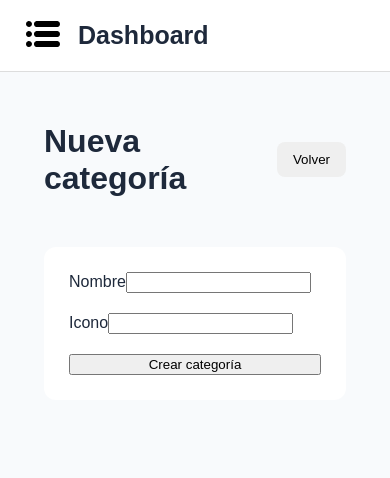
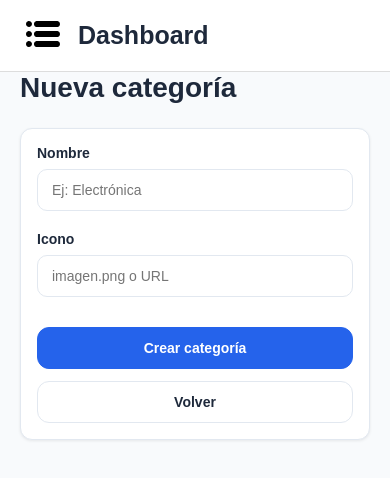
Before and after one commit to marcos-coloma/web1-MiEcommerce, a React (Vite) app in the folder admin/: page /categories/new in a window 390 px wide. Shown: the top 478 px of the page. Built offline with nearby package versions, Linux system fonts and the light colour scheme.

Commit message:
feat: Finish categories view and new category page design

```diff
--- a/admin/src/pages/categories/CategoriesView/CategoriesView.css
+++ b/admin/src/pages/categories/CategoriesView/CategoriesView.css
@@ -1,49 +1,126 @@
 .category-view {
-    padding: 24px;
-}
-
-
-.category-view__header {
-    display: flex;
-    justify-content: space-between;
-    margin-bottom: 24px;
-}
-
-
-.category-view__header button {
-    padding: 10px 16px;
-    cursor: pointer;
-}
-
-
-.category-view__card {
-
-    background: white;
-    border-radius: 12px;
-
-    padding: 32px;
 
     display: flex;
+
     flex-direction: column;
-    align-items: center;
 
-    gap: 16px;
+    gap: var(--spacing-lg);
 
 }
 
 
-.category-view__image {
 
-    width: 120px;
-    height: 120px;
+/* Header */
 
-    object-fit: contain;
+.category-view__header {
+
+    display: flex;
+
+    justify-content: space-between;
+
+    align-items: center;
 
 }
 
 
-.category-view__card h2 {
+
+.category-view__header h1 {
+
+    margin: 0;
 
     font-size: 28px;
 
+    color: var(--color-text);
+
 }
+
+
+
+/* Botón volver */
+
+.category-view__header button {
+
+    padding: 10px 18px;
+
+    border-radius: var(--radius-md);
+
+    border: 1px solid var(--color-border);
+
+    background: var(--color-surface);
+
+    color: var(--color-text);
+
+    font-size: 14px;
+
+    font-weight: 500;
+
+    cursor: pointer;
+
+    transition: background 0.2s ease,
+                border-color 0.2s ease;
+
+}
+
+
+
+.category-view__header button:hover {
+
+    background: var(--color-bg);
+
+    border-color: #CBD5E1;
+
+}
+
+
+
+/* Form container */
+
+.category-view .category-form {
+
+    width: 100%;
+
+}
+
+
+
+/* Estados */
+
+.category-view > p {
+
+    padding: var(--spacing-lg);
+
+    background: var(--color-surface);
+
+    border-radius: var(--radius-md);
+
+    border: 1px solid var(--color-border);
+
+    color: var(--color-text-light);
+
+}
+
+
+
+/* Responsive */
+
+@media (max-width: 768px) {
+
+
+    .category-view__header {
+
+        flex-direction: column;
+
+        align-items: stretch;
+
+        gap: 15px;
+
+    }
+
+
+    .category-view__header button {
+
+        width: 100%;
+
+    }
+
+}
--- a/admin/src/pages/categories/CategoriesView/CategoriesView.jsx
+++ b/admin/src/pages/categories/CategoriesView/CategoriesView.jsx
@@ -95,25 +95,15 @@ export default function CategoriesView() {
                     Editar categoría #{category.id}
                 </h1>
 
-
-                <button
-                    onClick={() => navigate("/categories")}
-                >
-                    Volver
-                </button>
-
             </div>
 
 
 
             <CategoryForm
-
                 initialData={category}
-
                 onSubmit={handleUpdate}
-
+                onCancel={() => navigate("/categories")}
                 buttonText="Guardar cambios"
-
             />
 
 
--- a/admin/src/pages/categories/NewCategory/NewCategory.css
+++ b/admin/src/pages/categories/NewCategory/NewCategory.css
@@ -1,10 +1,16 @@
 .new-category-page {
 
-    padding: 24px;
+    display: flex;
+
+    flex-direction: column;
+
+    gap: var(--spacing-lg);
 
 }
 
 
+
+/* Header */
 
 .new-category-header {
 
@@ -14,38 +20,125 @@
 
     align-items: center;
 
-    margin-bottom: 24px;
-
 }
 
 
 
 .new-category-header h1 {
 
-    font-size: 32px;
+    margin: 0;
+
+    font-size: 28px;
+
+    color: var(--color-text);
 
 }
 
 
 
+/* Botón volver */
+
 .new-category-header button {
 
-    padding: 10px 16px;
+    padding: 10px 18px;
 
-    border-radius: 8px;
+    border-radius: var(--radius-md);
 
-    border: none;
+    border: 1px solid var(--color-border);
+
+    background: var(--color-surface);
+
+    color: var(--color-text);
+
+    font-size: 14px;
+
+    font-weight: 500;
 
     cursor: pointer;
+
+    transition: background 0.2s ease,
+                border-color 0.2s ease;
 
 }
 
 
 
+.new-category-header button:hover {
+
+    background: var(--color-bg);
+
+    border-color: #CBD5E1;
+
+}
+
+
+
+/* Errores */
+
 .new-category-error {
 
-    color: red;
+    padding: var(--spacing-md);
 
-    margin-bottom: 20px;
+    background: #FEF2F2;
+
+    border: 1px solid #FECACA;
+
+    border-radius: var(--radius-md);
+
+    color: #B91C1C;
 
 }
+
+
+
+/* Loading */
+
+.new-category-page > p {
+
+    padding: var(--spacing-lg);
+
+    background: var(--color-surface);
+
+    border-radius: var(--radius-md);
+
+    border: 1px solid var(--color-border);
+
+    color: var(--color-text-light);
+
+}
+
+
+
+/* Form */
+
+.new-category-page .category-form {
+
+    width: 100%;
+
+}
+
+
+
+/* Responsive */
+
+@media (max-width: 768px) {
+
+
+    .new-category-header {
+
+        flex-direction: column;
+
+        align-items: stretch;
+
+        gap: 15px;
+
+    }
+
+
+    .new-category-header button {
+
+        width: 100%;
+
+    }
+
+}
--- a/admin/src/pages/categories/NewCategory/NewCategory.jsx
+++ b/admin/src/pages/categories/NewCategory/NewCategory.jsx
@@ -42,13 +42,6 @@ export default function NewCategory() {
                     Nueva categoría
                 </h1>
 
-
-                <button
-                    onClick={() => navigate("/categories")}
-                >
-                    Volver
-                </button>
-
             </div>
 
 
@@ -72,10 +65,11 @@ export default function NewCategory() {
 
                 ) : (
 
-                    <CategoryForm
-                        onSubmit={handleCreate}
-                        buttonText="Crear categoría"
-                    />
+                <CategoryForm
+                    onSubmit={handleCreate}
+                    onCancel={() => navigate("/categories")}
+                    buttonText="Crear categoría"
+                />
 
                 )
             }
--- a/admin/src/pages/categories/components/CategoryForm/CategoryForm.css
+++ b/admin/src/pages/categories/components/CategoryForm/CategoryForm.css
@@ -1,32 +1,40 @@
 .category-form {
 
-    background: white;
+    background: var(--color-surface);
 
-    padding: 25px;
+    border: 1px solid var(--color-border);
 
-    border-radius: 12px;
+    border-radius: var(--radius-md);
+
+    padding: var(--spacing-lg);
+
+    box-shadow: var(--shadow-sm);
 
     display: flex;
+
     flex-direction: column;
 
     gap: 20px;
+
+    max-width: 600px;
 
 }
 
 
 
-.form-group {
+/* Campos */
+
+.category-form label {
 
     display: flex;
+
     flex-direction: column;
 
     gap: 8px;
 
-}
+    color: var(--color-text);
 
-
-
-.form-group label {
+    font-size: 14px;
 
     font-weight: 600;
 
@@ -34,28 +42,150 @@
 
 
 
-.form-group input {
+.category-form input {
 
-    padding: 10px;
+    height: 42px;
 
-    border-radius: 8px;
+    padding: 0 14px;
 
-    border: 1px solid #ccc;
+    border-radius: 10px;
 
-    font-size: 16px;
+    border: 1px solid var(--color-border);
+
+    background: white;
+
+    color: var(--color-text);
+
+    font-size: 14px;
+
+    outline: none;
+
+    transition: border 0.2s ease,
+                box-shadow 0.2s ease;
 
 }
 
 
 
-.category-form-button {
+.category-form input:focus {
 
-    padding: 12px;
+    border-color: var(--color-primary);
 
-    border: none;
+    box-shadow: 0 0 0 3px var(--color-primary-soft);
 
-    border-radius: 8px;
+}
+
+
+
+/* Acciones */
+
+.category-form-actions {
+
+    display: flex;
+
+    justify-content: flex-end;
+
+    gap: 12px;
+
+    margin-top: 10px;
+
+}
+
+
+
+/* Botones */
+
+.category-form-actions button {
+
+    height: 42px;
+
+    padding: 0 22px;
+
+    border-radius: var(--radius-md);
+
+    font-size: 14px;
+
+    font-weight: 600;
 
     cursor: pointer;
 
+    transition: all 0.2s ease;
+
 }
+
+
+
+/* Volver */
+
+.category-form-cancel {
+
+    background: var(--color-surface);
+
+    border: 1px solid var(--color-border);
+
+    color: var(--color-text);
+
+}
+
+
+
+.category-form-cancel:hover {
+
+    background: var(--color-bg);
+
+    border-color: #CBD5E1;
+
+}
+
+
+
+/* Guardar */
+
+.category-form-submit {
+
+    background: var(--color-primary);
+
+    border: 1px solid var(--color-primary);
+
+    color: white;
+
+}
+
+
+
+.category-form-submit:hover {
+
+    background: #1D4ED8;
+
+}
+
+
+
+/* Responsive */
+
+@media (max-width: 768px) {
+
+
+    .category-form {
+
+        max-width: 100%;
+
+        padding: var(--spacing-md);
+
+    }
+
+
+    .category-form-actions {
+
+        flex-direction: column-reverse;
+
+    }
+
+
+    .category-form-actions button {
+
+        width: 100%;
+
+    }
+
+}
--- a/admin/src/pages/categories/components/CategoryForm/CategoryForm.jsx
+++ b/admin/src/pages/categories/components/CategoryForm/CategoryForm.jsx
@@ -1,5 +1,4 @@
-import { useState } from "react";
-import { useEffect } from "react";
+import { useEffect, useState } from "react";
 
 import "./CategoryForm.css";
 
@@ -7,13 +6,16 @@ import "./CategoryForm.css";
 export default function CategoryForm({
     initialData,
     onSubmit,
+    onCancel,
     buttonText = "Guardar"
 }) {
+
 
     const [formData, setFormData] = useState({
         name: "",
         icon: ""
     });
+
 
 
     useEffect(() => {
@@ -73,6 +75,7 @@ export default function CategoryForm({
                     name="name"
                     value={formData.name}
                     onChange={handleChange}
+                    placeholder="Ej: Electrónica"
                 />
 
             </label>
@@ -87,17 +90,35 @@ export default function CategoryForm({
                     name="icon"
                     value={formData.icon}
                     onChange={handleChange}
+                    placeholder="imagen.png o URL"
                 />
 
             </label>
 
 
 
-            <button type="submit">
+            <div className="category-form-actions">
 
-                {buttonText}
 
-            </button>
+                <button
+                    type="button"
+                    className="category-form-cancel"
+                    onClick={onCancel}
+                >
+                    Volver
+                </button>
+
+
+
+                <button
+                    type="submit"
+                    className="category-form-submit"
+                >
+                    {buttonText}
+                </button>
+
+
+            </div>
 
 
         </form>
```
